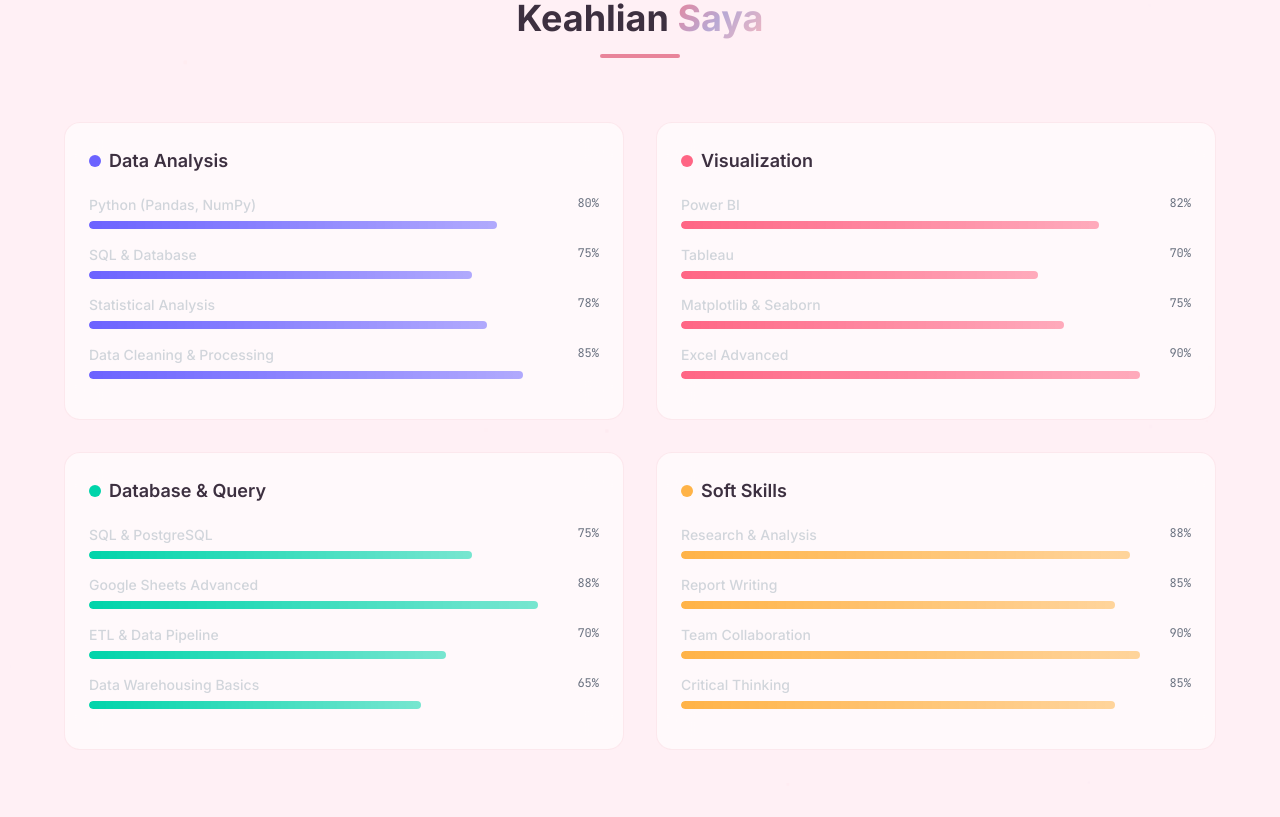
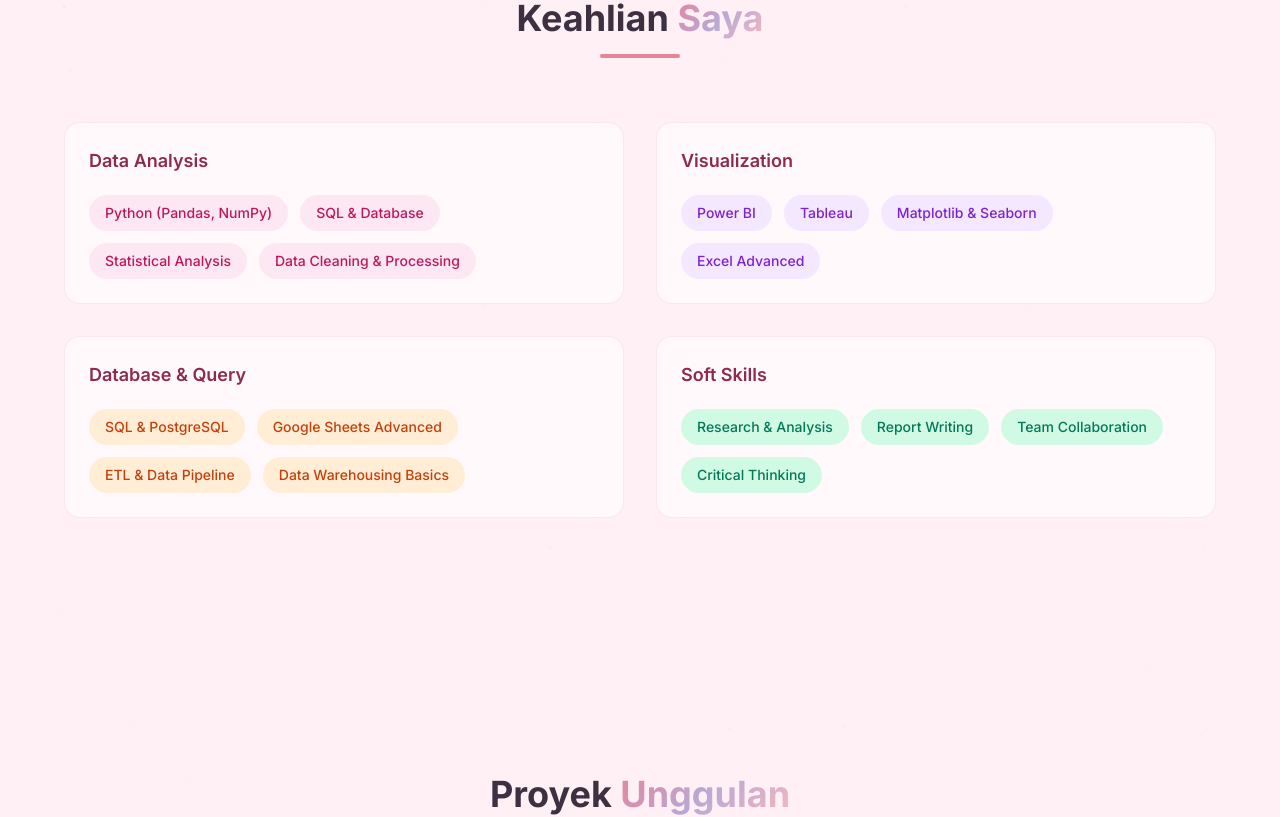
Before and after one commit to el-pablos/web-porto-salsa, a Next.js app: page / in a window 1280 px wide. Shown: the part 1680-2497 px from the top of the page. Built offline with nearby package versions, Linux system fonts and the light colour scheme.

Commit message:
update: redesign skills dari progress bars ke tag chips tanpa persen

```diff
--- a/src/components/Skills.tsx
+++ b/src/components/Skills.tsx
@@ -7,37 +7,16 @@
 type SkillCategory = {
   label: string;
   key: keyof typeof portfolioData.skills;
-  color: string;
+  bgClass: string;
+  textClass: string;
 };
 
 const categories: SkillCategory[] = [
-  { label: 'Data Analysis', key: 'dataAnalysis', color: '#6C63FF' },
-  { label: 'Visualization', key: 'visualization', color: '#FF6584' },
-  { label: 'Database & Query', key: 'databaseQuery', color: '#00D4AA' },
-  { label: 'Soft Skills', key: 'softSkills', color: '#FFB347' },
+  { label: 'Data Analysis', key: 'dataAnalysis', bgClass: 'bg-pink-100', textClass: 'text-pink-700' },
+  { label: 'Visualization', key: 'visualization', bgClass: 'bg-purple-100', textClass: 'text-purple-700' },
+  { label: 'Database & Query', key: 'databaseQuery', bgClass: 'bg-orange-100', textClass: 'text-orange-700' },
+  { label: 'Soft Skills', key: 'softSkills', bgClass: 'bg-emerald-100', textClass: 'text-emerald-700' },
 ];
-
-function SkillBar({ name, level, color, delay }: { name: string; level: number; color: string; delay: number }) {
-  const { ref, inView } = useInView({ triggerOnce: true, threshold: 0.3 });
-
-  return (
-    <div ref={ref} className="mb-4">
-      <div className="flex justify-between mb-1.5">
-        <span className="text-sm text-gray-300 font-medium">{name}</span>
-        <span className="text-xs text-gray-500 font-mono">{level}%</span>
-      </div>
-      <div className="h-2 bg-dark-100 rounded-full overflow-hidden">
-        <motion.div
-          initial={{ width: 0 }}
-          animate={inView ? { width: `${level}%` } : {}}
-          transition={{ duration: 1.2, delay, ease: 'easeOut' }}
-          className="h-full rounded-full"
-          style={{ background: `linear-gradient(90deg, ${color}, ${color}88)` }}
-        />
-      </div>
-    </div>
-  );
-}
 
 export function Skills() {
   const { ref, inView } = useInView({ triggerOnce: true, threshold: 0.1 });
@@ -66,19 +45,23 @@
               transition={{ duration: 0.6, delay: catIndex * 0.15 }}
               className="glass-card p-6"
             >
-              <h3 className="text-lg font-semibold mb-5 flex items-center gap-2">
-                <span className="w-3 h-3 rounded-full" style={{ backgroundColor: cat.color }} />
+              <h3 className="text-lg font-semibold mb-5 text-pastel-900">
                 {cat.label}
               </h3>
-              {portfolioData.skills[cat.key].map((skill, i) => (
-                <SkillBar
-                  key={skill.name}
-                  name={skill.name}
-                  level={skill.level}
-                  color={cat.color}
-                  delay={0.2 + i * 0.1}
-                />
-              ))}
+              <div className="flex flex-wrap gap-3">
+                {portfolioData.skills[cat.key].map((skill, i) => (
+                  <motion.span
+                    key={skill}
+                    initial={{ opacity: 0, x: -10 }}
+                    animate={inView ? { opacity: 1, x: 0 } : {}}
+                    transition={{ duration: 0.4, delay: catIndex * 0.15 + i * 0.05 }}
+                    className={`px-4 py-2 rounded-full text-sm font-medium ${cat.bgClass} ${cat.textClass}
+                               hover:shadow-md hover:scale-105 transition-all duration-200`}
+                  >
+                    {skill}
+                  </motion.span>
+                ))}
+              </div>
             </motion.div>
           ))}
         </div>
--- a/src/data/portfolio.json
+++ b/src/data/portfolio.json
@@ -28,28 +28,28 @@
   ],
   "skills": {
     "dataAnalysis": [
-      { "name": "Python (Pandas, NumPy)", "level": 80 },
-      { "name": "SQL & Database", "level": 75 },
-      { "name": "Statistical Analysis", "level": 78 },
-      { "name": "Data Cleaning & Processing", "level": 85 }
+      "Python (Pandas, NumPy)",
+      "SQL & Database",
+      "Statistical Analysis",
+      "Data Cleaning & Processing"
     ],
     "visualization": [
-      { "name": "Power BI", "level": 82 },
-      { "name": "Tableau", "level": 70 },
-      { "name": "Matplotlib & Seaborn", "level": 75 },
-      { "name": "Excel Advanced", "level": 90 }
+      "Power BI",
+      "Tableau",
+      "Matplotlib & Seaborn",
+      "Excel Advanced"
     ],
     "databaseQuery": [
-      { "name": "SQL & PostgreSQL", "level": 75 },
-      { "name": "Google Sheets Advanced", "level": 88 },
-      { "name": "ETL & Data Pipeline", "level": 70 },
-      { "name": "Data Warehousing Basics", "level": 65 }
+      "SQL & PostgreSQL",
+      "Google Sheets Advanced",
+      "ETL & Data Pipeline",
+      "Data Warehousing Basics"
     ],
     "softSkills": [
-      { "name": "Research & Analysis", "level": 88 },
-      { "name": "Report Writing", "level": 85 },
-      { "name": "Team Collaboration", "level": 90 },
-      { "name": "Critical Thinking", "level": 85 }
+      "Research & Analysis",
+      "Report Writing",
+      "Team Collaboration",
+      "Critical Thinking"
     ]
   },
   "projects": [
```
